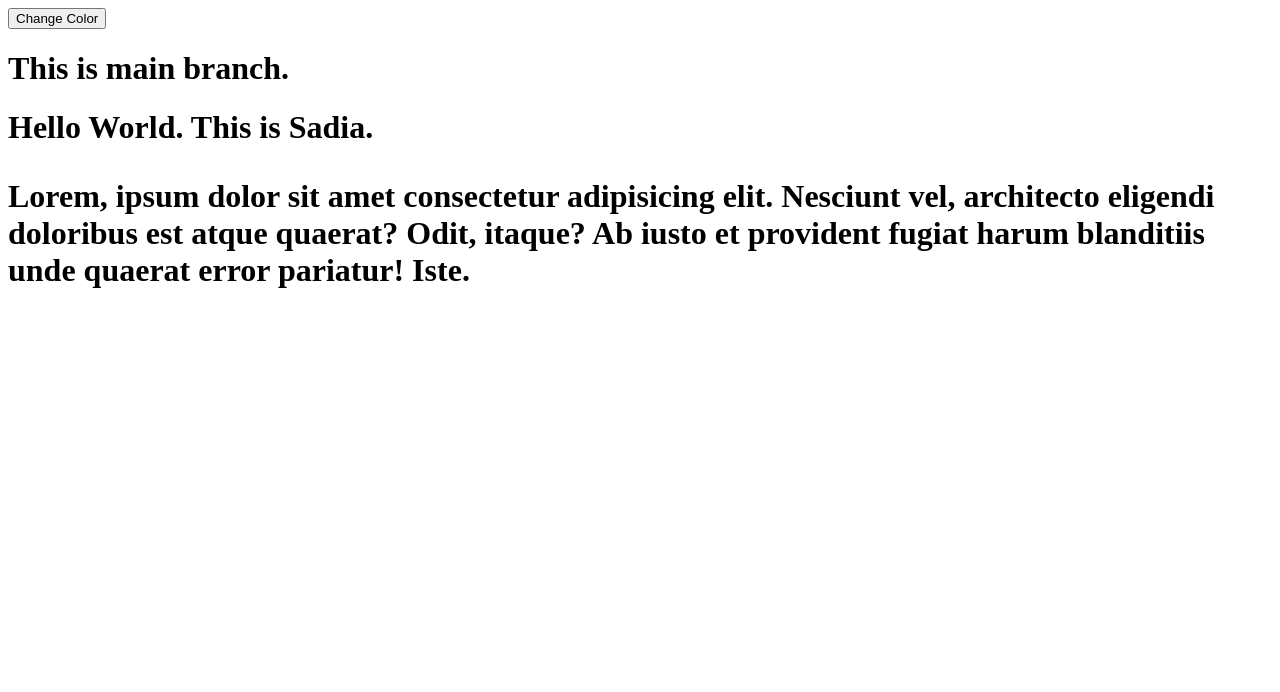
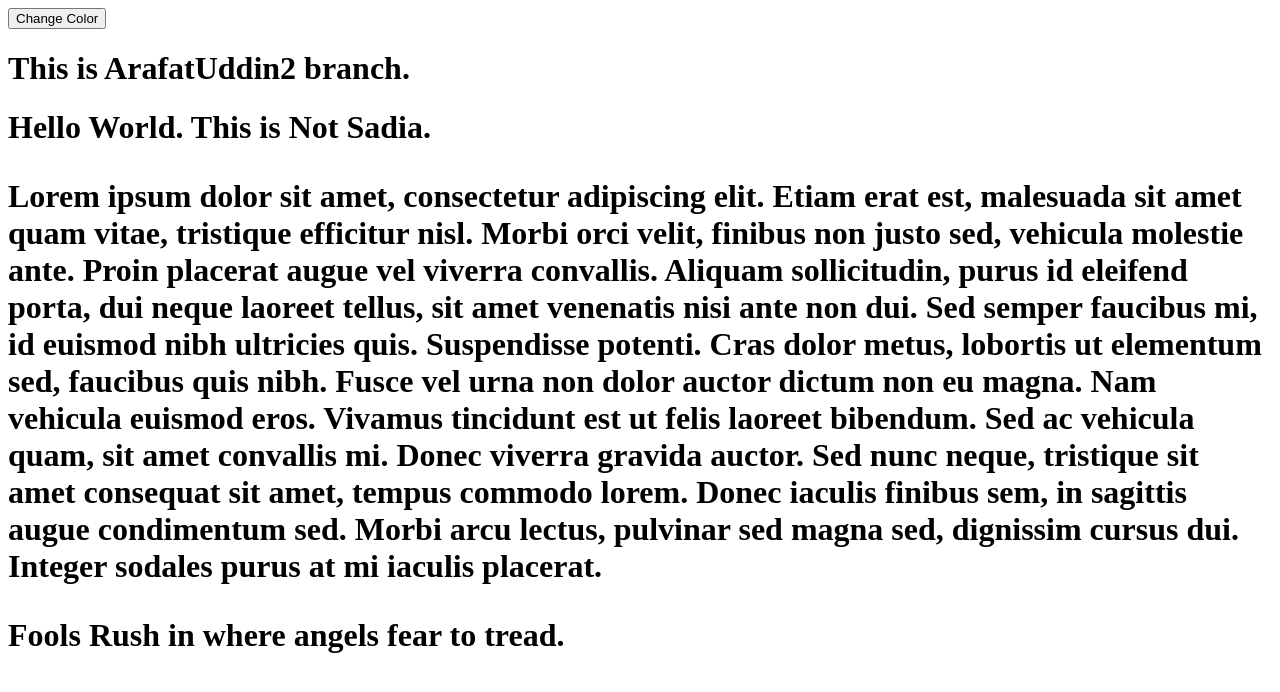
Before and after one commit to SadiaTasnim/Git-Assignment, a plain HTML site: page index.html in a window 1280 px wide. Drawn offline with Linux system fonts and the light colour scheme.

Commit message:
Updated 2

```diff
--- a/index.html
+++ b/index.html
@@ -14,23 +14,29 @@
     </div>
     <div>
         <h1>
-            This is main branch.
+            This is ArafatUddin2 branch.
         </h1>
     </div>
     <div>
         <h1>
             Hello World.
-            This is Sadia.
+            This is Not Sadia.
             <p>
-                Lorem, ipsum dolor sit amet consectetur
-                adipisicing elit. Nesciunt vel, architecto
-                eligendi doloribus est atque quaerat? Odit, itaque? Ab iusto et provident fugiat harum blanditiis unde quaerat error pariatur! Iste.
+                Lorem ipsum dolor sit amet, consectetur adipiscing elit. Etiam erat est, malesuada sit amet quam vitae, tristique
+                efficitur nisl. Morbi orci velit, finibus non justo sed, vehicula molestie ante. Proin placerat augue vel viverra
+                convallis. Aliquam sollicitudin, purus id eleifend porta, dui neque laoreet tellus, sit amet venenatis nisi ante
+                non dui. Sed semper faucibus mi, id euismod nibh ultricies quis. Suspendisse potenti. Cras dolor metus, lobortis
+                ut elementum sed, faucibus quis nibh. Fusce vel urna non dolor auctor dictum non eu magna. Nam vehicula euismod eros.
+                Vivamus tincidunt est ut felis laoreet bibendum. Sed ac vehicula quam, sit amet convallis mi. Donec viverra gravida
+                auctor. Sed nunc neque, tristique sit amet consequat sit amet, tempus commodo lorem. Donec iaculis finibus sem, in
+                sagittis augue condimentum sed. Morbi arcu lectus, pulvinar sed magna sed, dignissim cursus dui. Integer sodales purus
+                at mi iaculis placerat.
             </p>
         </h1>
     </div>
     <div>
         <h1>
-
+            Fools Rush in where angels fear to tread.
         </h1>
     </div>
     <div>
--- a/style.css
+++ b/style.css
@@ -7,9 +7,9 @@ html, body{
 
 div {
 
-  width: 500px;
+  width: 600px;
 
-  height: 100%;
+  height: 90%;
 
 
 
@@ -45,7 +45,7 @@ div {
 
   padding: 2rem 3rem;
 
-  text-transform: uppercase;
+  text-transform: lowercase;
 
   white-space: nowrap;
 
@@ -56,7 +56,7 @@ div {
 }
 
 h1 {
-  color: white;
+  color: cyan;
   text-align: center;
 }
 
@@ -67,9 +67,9 @@ p {
 
 html, body{
   margin: 0;
-  padding: 0;
+  padding: 5;
   background: #222f3e;
-  height: 100%;
+  position: absolute;
 }
 
 button{
@@ -77,10 +77,10 @@ button{
     top: 50%;
     left: 50%;
     transform: translate(-50%,-50%);
-    padding: 10px;
     background: #fff;
     border: none;
     outline: none;
     font-size: 20px;
     text-transform: uppercase;
+    padding: 10px;
 }
```
